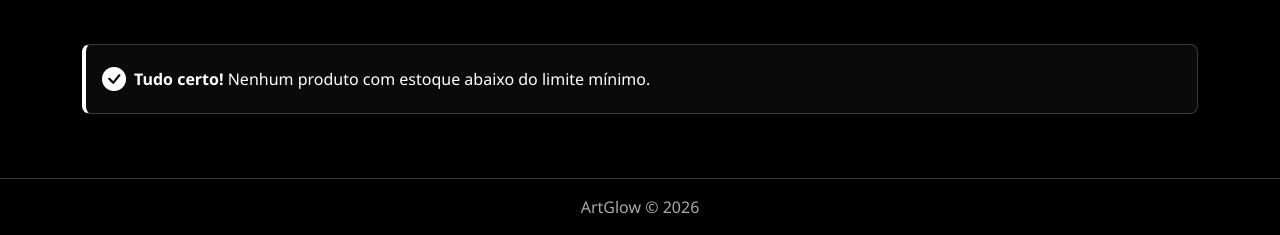
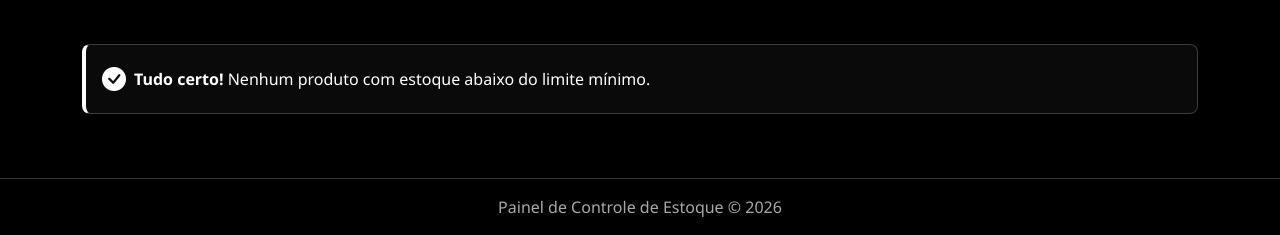
Before and after one commit to moreira-cmd/Sistema_Painel_de_Controle_Estoque, a Flask app: page / in a window 1280 px wide. Shown: the part 1244-1479 px from the top of the page. Run offline with Flask 3, Linux system fonts and the light colour scheme; data that the repository does not hold is empty.

Commit message:
feat: inicializa sistema de controle de estoque

```diff
--- a/static/css/style.css
+++ b/static/css/style.css
@@ -1,5 +1,5 @@
 /* ============================================================
-   style.css — Estilos Customizados do ArtGlow
+   style.css — Estilos Customizados do Painel de Controle de Estoque
    Complementam o Bootstrap 5, sem sobrescrever o essencial.
    ============================================================ */
 
@@ -143,7 +143,7 @@ code {
 
 
 /* ============================================================
-   TEMA ARTGLOW — fundo preto com detalhes brancos mínimos
+   TEMA ESCURO — fundo preto com detalhes brancos mínimos
    (fica no fim do arquivo para sobrescrever as regras acima)
    ============================================================ */
 body {
@@ -225,7 +225,7 @@ code {
 
 
 /* ============================================================
-   ARTGLOW — logo, gráficos e importação de pedidos
+   Logo, gráficos e importação de pedidos
    ============================================================ */
 .logo-navbar {
     height: 40px;
--- a/templates/base.html
+++ b/templates/base.html
@@ -5,7 +5,7 @@
     <meta name="viewport" content="width=device-width, initial-scale=1.0">
 
     {# O bloco 'titulo' é substituído por cada template filho #}
-    <title>{% block titulo %}Estoque{% endblock %} | ArtGlow</title>
+    <title>{% block titulo %}Estoque{% endblock %} | Controle de Estoque</title>
 
     {# Bootstrap 5 — framework CSS via CDN (sem precisar instalar nada) #}
     <link href="https://cdn.jsdelivr.net/npm/bootstrap@5.3.2/dist/css/bootstrap.min.css" rel="stylesheet">
@@ -24,7 +24,7 @@
     <nav class="navbar navbar-expand-lg navbar-dark bg-dark">
         <div class="container-fluid px-4">
             <a class="navbar-brand fw-bold" href="{{ url_for('main.dashboard') }}">
-                <img src="{{ url_for('static', filename='img/logo.png') }}" alt="ArtGlow" class="logo-navbar">
+                <img src="{{ url_for('static', filename='img/logo.png') }}" alt="Logo" class="logo-navbar">
             </a>
 
             {# Botão hamburguer para mobile #}
@@ -97,7 +97,7 @@
     {# ===== RODAPÉ ===== #}
     <footer class="footer py-3 bg-dark text-center">
         <span class="text-muted">
-            ArtGlow &copy; 2026
+            Painel de Controle de Estoque &copy; 2026
         </span>
     </footer>
 
```
Also changed, not shown: estoque.db (deleted), 3 other files.
